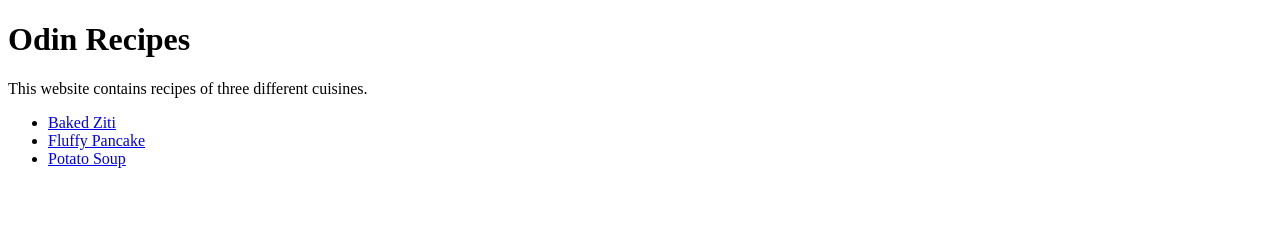
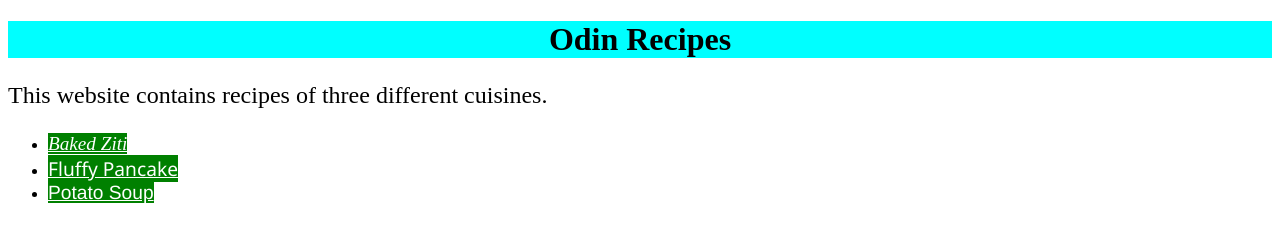
Before and after one commit to ashimpun10/odin-recipes, a plain HTML site: page index.html in a window 1280 px wide. Drawn offline with Linux system fonts and the light colour scheme.

Commit message:
Add style using css basics

```diff
--- a/index.html
+++ b/index.html
@@ -4,14 +4,15 @@
     <meta charset="UTF-8">
     <meta name="viewport" content="width=device-width, initial-scale=1.0">
     <title>Recipes</title>
+    <link href="style.css" rel="stylesheet">
 </head>
 <body>
     <h1>Odin Recipes</h1>
     <p>This website contains recipes of three different cuisines.</p>
     <ul>
-        <li><a href="recipes/baked_ziti.html">Baked Ziti</a></li>
-        <li><a href="recipes/fluffy_pancake.html">Fluffy Pancake</a></li>
-        <li><a href="recipes/potaot_soup.html">Potato Soup</a></li>
+        <li><a class="cuisines" id="ziti" href="recipes/baked_ziti.html">Baked Ziti</a></li>
+        <li><a class="cuisines" id="pancake" href="recipes/fluffy_pancake.html">Fluffy Pancake</a></li>
+        <li><a class="cuisines" id="soup" href="recipes/potaot_soup.html">Potato Soup</a></li>
     </ul>
 </body>
 </html>
--- /dev/null
+++ b/style.css
@@ -0,0 +1,26 @@
+h1{
+    font-weight: bolder;
+    text-align: center;
+    background-color: aqua;
+    font-family: 'Times New Roman', Times, serif;
+
+}
+p{
+    font-size:x-large ;
+}
+.cuisines
+{
+    background-color: green;
+    font-size: larger;
+    text-align: center;
+    color:white;
+}
+#ziti{
+    font-style:italic;
+}
+#pancake{
+    font-family: 'Segoe UI', Tahoma, Geneva, Verdana, sans-serif;
+}
+#soup{
+    font-family: 'Franklin Gothic Medium', 'Arial Narrow', Arial, sans-serif;
+}
```
